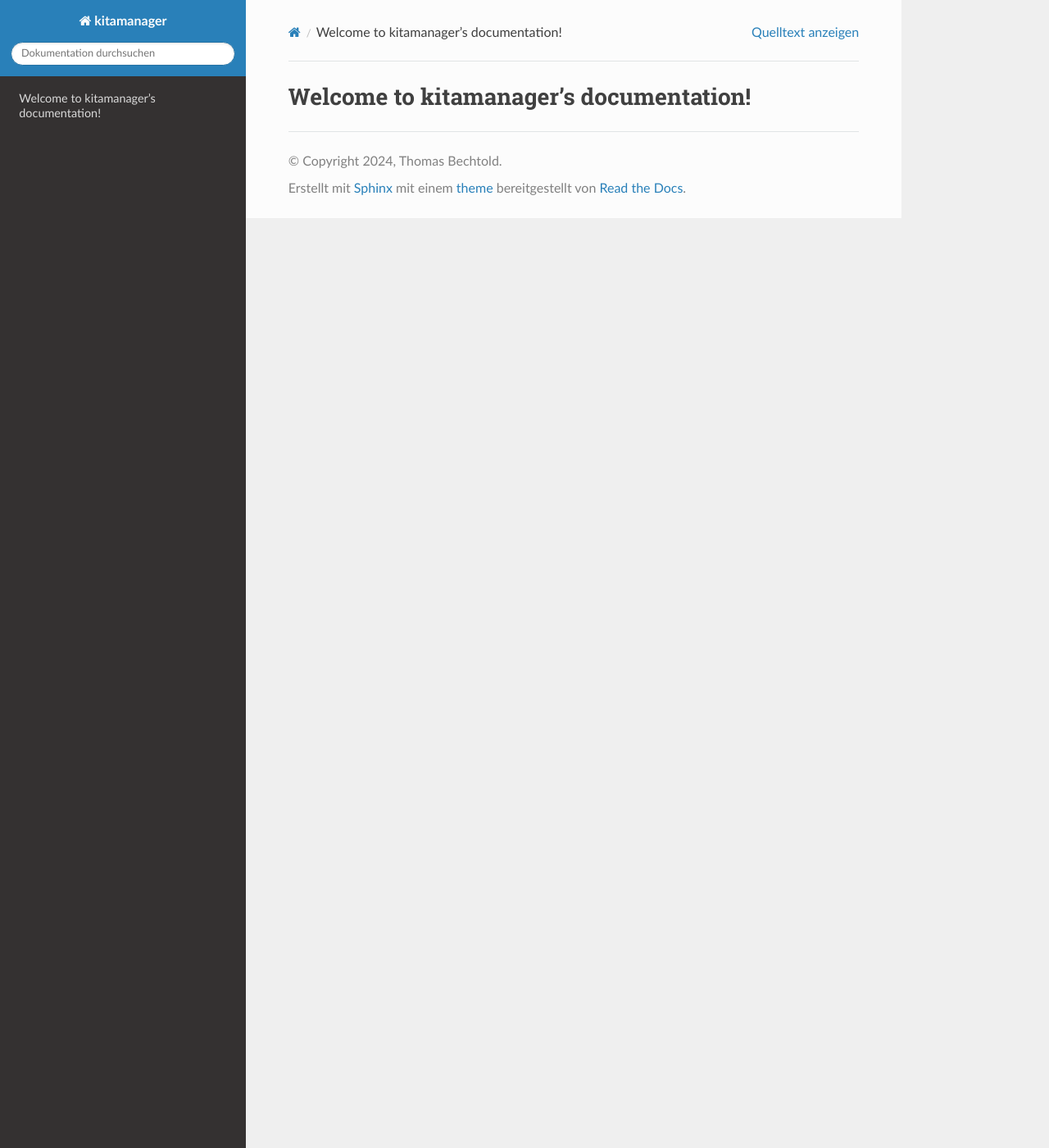
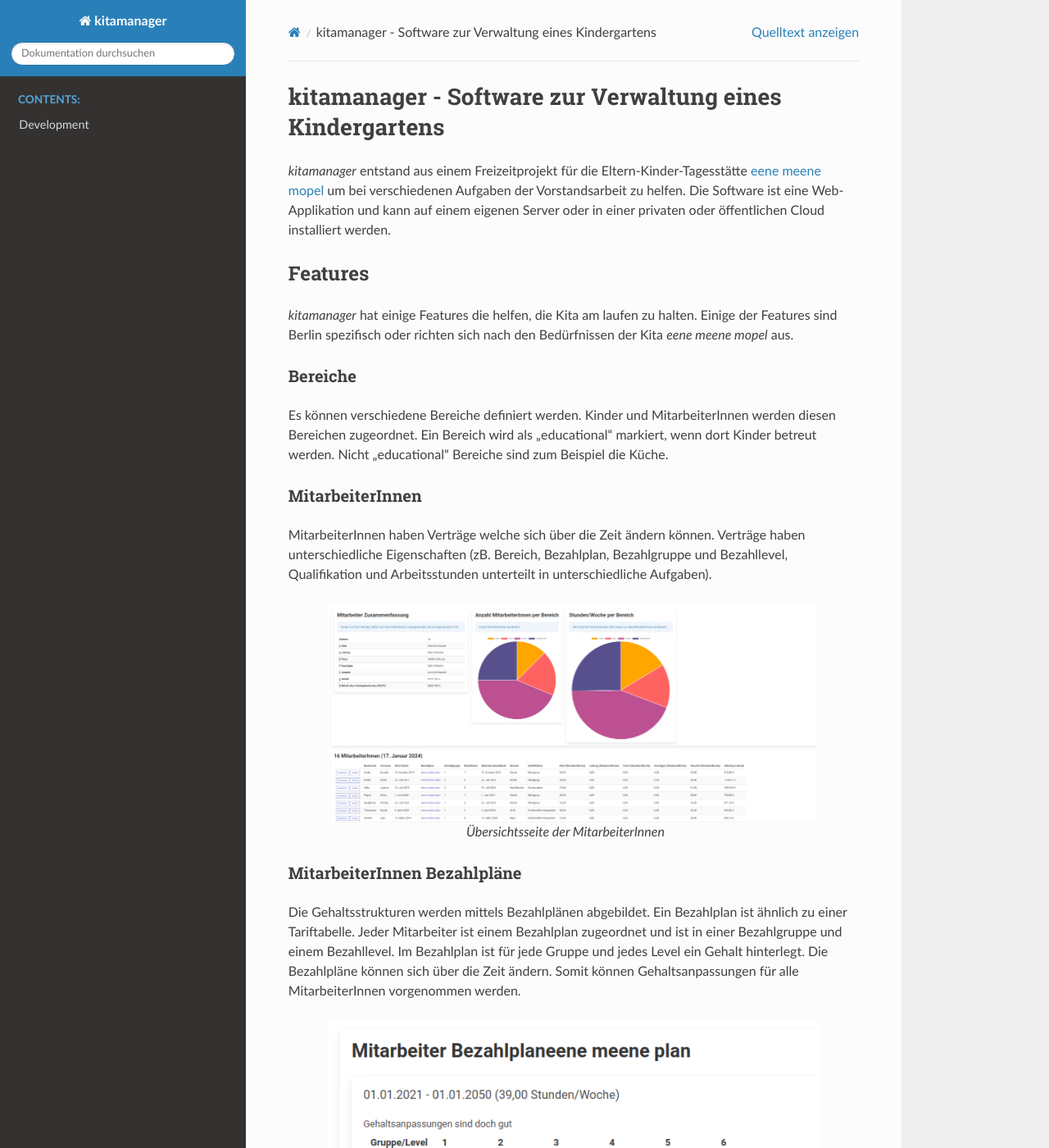
Before and after one commit to eenemeene/kitamanager, a Sphinx documentation site: the page built from django-kitamanager/docs/index.rst, in a window 1280 px wide and 1400 px high. Shown: the whole window at 82% size. Built offline with Sphinx 7.4.7 and the Read the Docs theme 2.0.0, drawn with Linux system fonts in a browser that asks for light colours; some of the changed text lies outside the part shown.

Commit message:
docs: add overview and development docs
Both are in German given that the main users of this application are
in Germany for now.

```diff
--- a/django-kitamanager/docs/index.rst
+++ b/django-kitamanager/docs/index.rst
@@ -1,6 +1,97 @@
-Welcome to kitamanager's documentation!
-=======================================
+kitamanager - Software zur Verwaltung eines Kindergartens
+=========================================================
+
+`kitamanager` entstand aus einem Freizeitprojekt für die Eltern-Kinder-Tagesstätte
+`eene meene mopel <http://www.eenemeene.de/>`_ um bei verschiedenen Aufgaben
+der Vorstandsarbeit zu helfen. Die Software ist eine Web-Applikation
+und kann auf einem eigenen Server oder in einer privaten oder öffentlichen Cloud
+installiert werden.
+
+Features
+--------
+
+`kitamanager` hat einige Features die helfen, die Kita am laufen zu halten.
+Einige der Features sind Berlin spezifisch oder richten sich nach den
+Bedürfnissen der Kita `eene meene mopel` aus.
+
+Bereiche
+~~~~~~~~
+
+Es können verschiedene Bereiche definiert werden. Kinder und MitarbeiterInnen
+werden diesen Bereichen zugeordnet. Ein Bereich wird als "educational" markiert,
+wenn dort Kinder betreut werden. Nicht "educational" Bereiche sind zum Beispiel
+die Küche.
+
+MitarbeiterInnen
+~~~~~~~~~~~~~~~~
+
+MitarbeiterInnen haben Verträge welche sich über die Zeit ändern können.
+Verträge haben unterschiedliche Eigenschaften (zB. Bereich, Bezahlplan, Bezahlgruppe
+und Bezahllevel, Qualifikation und Arbeitsstunden unterteilt in unterschiedliche Aufgaben).
+
+.. figure:: images/employee-list.png
+   :width: 600
+   :align: center
+   :alt: Übersichtsseite der MitarbeiterInnen
+
+   Übersichtsseite der MitarbeiterInnen
+
+MitarbeiterInnen Bezahlpläne
+~~~~~~~~~~~~~~~~~~~~~~~~~~~~
+
+Die Gehaltsstrukturen werden mittels Bezahlplänen abgebildet. Ein Bezahlplan ist
+ähnlich zu einer Tariftabelle. Jeder Mitarbeiter ist einem Bezahlplan zugeordnet und
+ist in einer Bezahlgruppe und einem Bezahllevel. Im Bezahlplan ist für jede Gruppe
+und jedes Level ein Gehalt hinterlegt. Die Bezahlpläne können sich über die Zeit
+ändern. Somit können Gehaltsanpassungen für alle MitarbeiterInnen vorgenommen werden.
+
+.. figure:: images/employee-paymentplan.png
+   :width: 600
+   :align: center
+   :alt: Mitarbeiter Bezahlplan
+
+   Beispiel Mitarbeiter Bezahlplan
+
+Kinder
+~~~~~~
+
+Kinder haben (ähnlich wie Mitarbeiter) Verträge welche sich über die Zeit ändern können.
+Jeder Vertrag hat unterschiedliche Eigenschaften (zB. Bereich, Bezahlplan, Bezahltags).
+Bezahltags werden genutzt um die Einnahmen und Personalanforderungen für ein Kind abzubilden.
+Bezahltags für Berlin sind zB. der Betreuungsumfang ("ganztags", "ganztags erweitert"),
+Integrationsstatus und andere Besonderheiten welche zu einer unterschiedlichen Bezahlung führen.
+
+.. figure:: images/child-paymentplan.png
+   :width: 600
+   :align: center
+   :alt: Kinder Personalschlüssel und Bezahlplan
+
+   Beispiel Kinder Personalschlüssel und Bezahlplan
+
+Statistiken
+~~~~~~~~~~~
+
+Es gibt unterschiedliche Statistiken. Hier ein paar Beispiele.
+
+.. figure:: images/child-by-month-over-years.png
+   :width: 600
+   :align: center
+   :alt: Kinderanzahl per Monat über verschiedene Jahre
+
+   Beispiel Kinderanzahl per Monat über verschiedene Jahre
+
+
+.. figure:: images/child-payment-calculated-vs-invoice-senat.png
+   :width: 600
+   :align: center
+   :alt: Berechnete Einnahmen vs. reale Einnahmen vom Berliner Senat (mit Ausblick)
+
+   Beispiel Berechnete Einnahmen vs. reale Einnahmen vom Berliner Senat (mit Ausblick)
+
+Und viele mehr.
 
 .. toctree::
    :maxdepth: 2
    :caption: Contents:
+
+   development
```
Also changed, not shown: django-kitamanager/docs/development.rst (added, +45 -0 lines), django-kitamanager/docs/images/child-by-month-over-years.png (added), django-kitamanager/docs/images/child-payment-calculated-vs-invoice-senat.png (added), django-kitamanager/docs/images/child-paymentplan.png (added), django-kitamanager/docs/images/employee-list.png (added), django-kitamanager/docs/images/employee-paymentplan.png (added).
